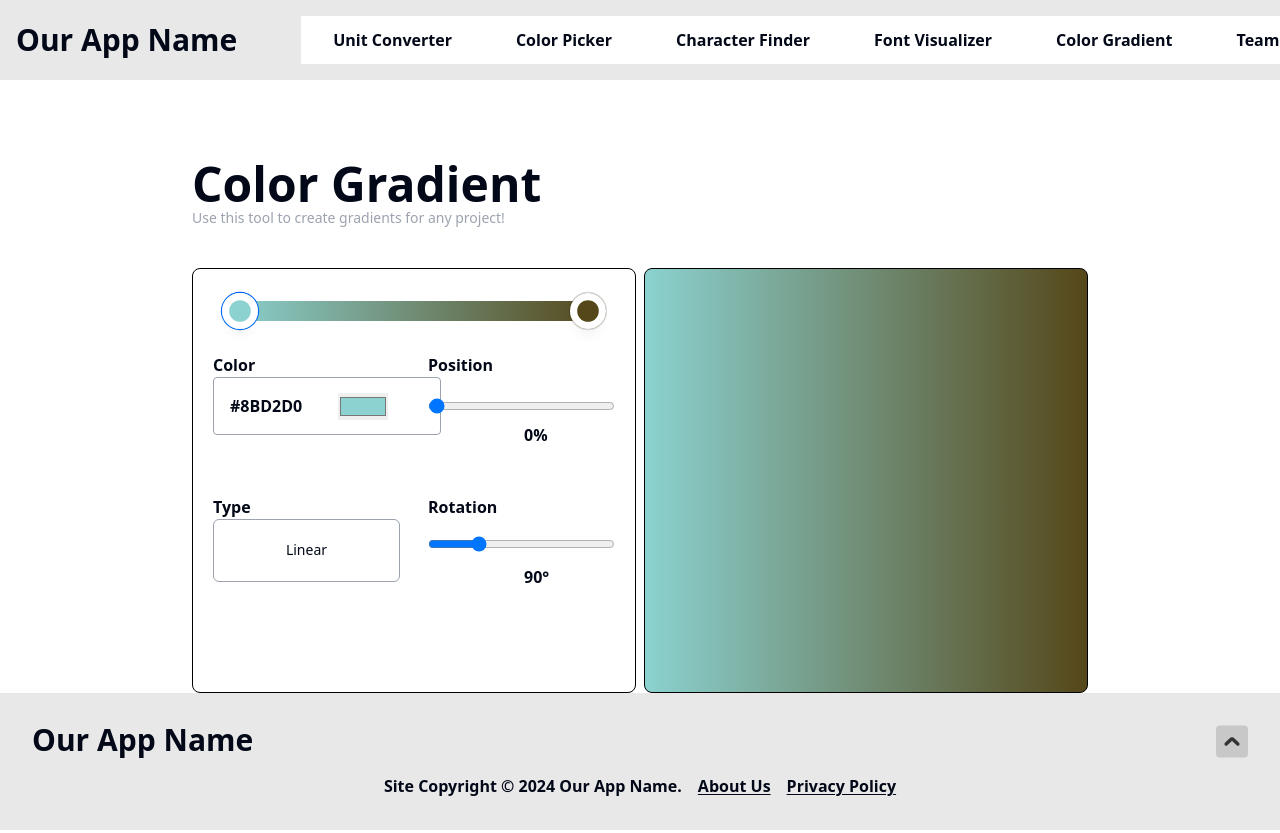
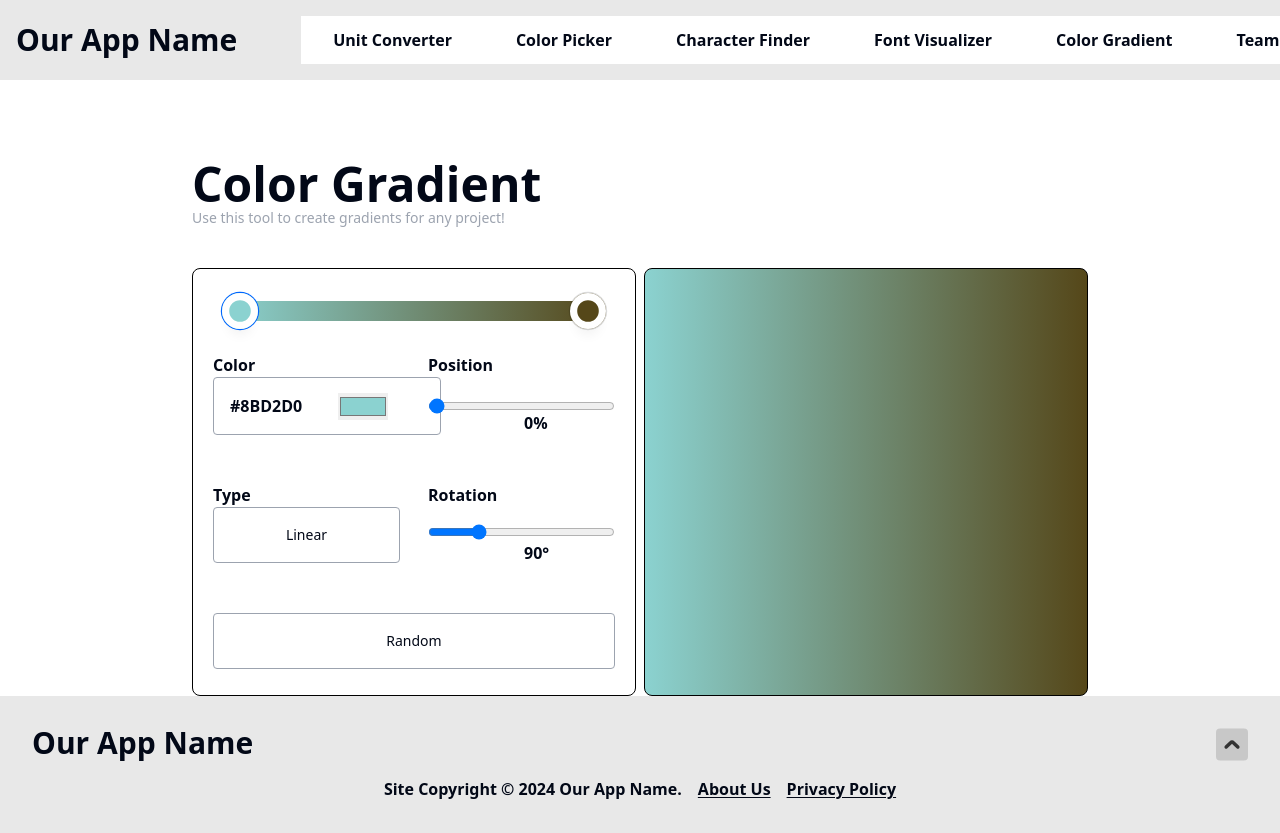
Before and after one commit to chingu-voyages/devex.tools, a React (Vite) app in the folder fetools-app/: page /color-gradient in a window 1280 px wide. Shown: the top 833 px of the page. Built offline with nearby package versions, Linux system fonts and the light colour scheme.

Commit message:
Random button added

```diff
--- a/fetools-app/src/components/ColorGradientComponents/ColorGradientInterface.jsx
+++ b/fetools-app/src/components/ColorGradientComponents/ColorGradientInterface.jsx
@@ -1,5 +1,7 @@
 import { useRef, useState, useEffect } from "react"
+import { Button } from "@/components/ui/button"
 import tinycolor from "tinycolor2";
+
 import { Dropdown } from "./Dropdown";
 
 export default function ColorGradientInterface({
@@ -11,7 +13,8 @@ export default function ColorGradientInterface({
     updateValuesOnBlur,
     gradientColors,
     generateGradientRule,
-    updateCSSValues
+    updateCSSValues,
+    onClickRandom
 }){
 
     const [displayData, setDisplayData] = useState(inputValue)
@@ -91,7 +94,10 @@ export default function ColorGradientInterface({
                 className="rounded-sm border border-gray-400 py-4 uppercase text-center"/>
                 <span className="block absolute bottom-0 left-24">{parseInt(displayData.rotation*3.6)}°</span>
             </label>
-
+            <Button
+            onClick={onClickRandom}
+            variant="outline"
+            className='col-span-2 rounded-sm border border-gray-400 h-14'>Random</Button>
         </div>
         </>
     )
--- a/fetools-app/src/components/ColorGradientComponents/ColorGradientSlider.jsx
+++ b/fetools-app/src/components/ColorGradientComponents/ColorGradientSlider.jsx
@@ -102,8 +102,6 @@ export default function ColorGradientSlider({
         })
 
         currentThumb.classList.add('isActive', 'z-10')
-
-        console.log(inputValue)
 
         handleSetInputValue({
             color: currentThumb.dataset.color,
--- a/fetools-app/src/components/ColorGradientComponents/Dropdown.jsx
+++ b/fetools-app/src/components/ColorGradientComponents/Dropdown.jsx
@@ -28,7 +28,7 @@ export function Dropdown({setInputValue,inputValue, updateTypeOnCSS}) {
       <span className="font-bold my-1">Type</span>
       <DropdownMenu>
           <DropdownMenuTrigger asChild>
-            <Button ref={buttonRef} variant="outline" className="w-full py-6 h-2/3 border border-gray-400 outline-none">{position}</Button>
+            <Button ref={buttonRef} variant="outline" className="rounded-sm w-full h-14 border border-gray-400 outline-none">{position}</Button>
           </DropdownMenuTrigger>
           <DropdownMenuContent className="w-56 outline-none">
             <DropdownMenuRadioGroup value={position} onValueChange={setPosition} className="outline-none">
--- a/fetools-app/src/pages/ColorGradient.jsx
+++ b/fetools-app/src/pages/ColorGradient.jsx
@@ -1,5 +1,5 @@
 import { useState, useRef, useEffect } from "react";
-import { getRandomColor, getHexString, getHslString, isValidHexColor, getRgb } from "../components/ColorGradientComponents/ColorGradientUtils";
+import { getRandomColor, getHexString, isValidHexColor, getRgb } from "../components/ColorGradientComponents/ColorGradientUtils";
 
 import ColorGradientSlider from "../components/ColorGradientComponents/ColorGradientSlider";
 import ToolHeaderSection from "../components/ToolsLayout/ToolHeaderSection";
@@ -60,7 +60,7 @@ export default function ColorGradient() {
 
       <div
         ref={containerRef}
-        className="flex flex-1 lg:mx-48 justify-between gap-x-2 h-[425px]"
+        className="flex flex-1 lg:mx-48 justify-between gap-x-2"
       >
         <div className="flex-1 flex-col w-full rounded-lg border border-black">
           <ColorGradientSlider
@@ -85,6 +85,7 @@ export default function ColorGradient() {
             gradientColors={gradientColors}
             generateGradientRule={generateGradientRule}
             updateCSSValues={updateCSSValues}
+            onClickRandom={onClickRandom}
           />
         </div>
 
@@ -196,4 +197,18 @@ export default function ColorGradient() {
 
     element.style[propertyName] = newValue;
   }
+
+  function onClickRandom(){
+    const newColorArr = [getRandomColor(), getRandomColor()]
+    setColorsArr(newColorArr)
+    setGradientColors([
+    {
+      ...newColorArr[0],
+      value: 0
+    },
+    {
+      ...newColorArr[1],
+      value: 100
+    }])
+  }
 }
```
